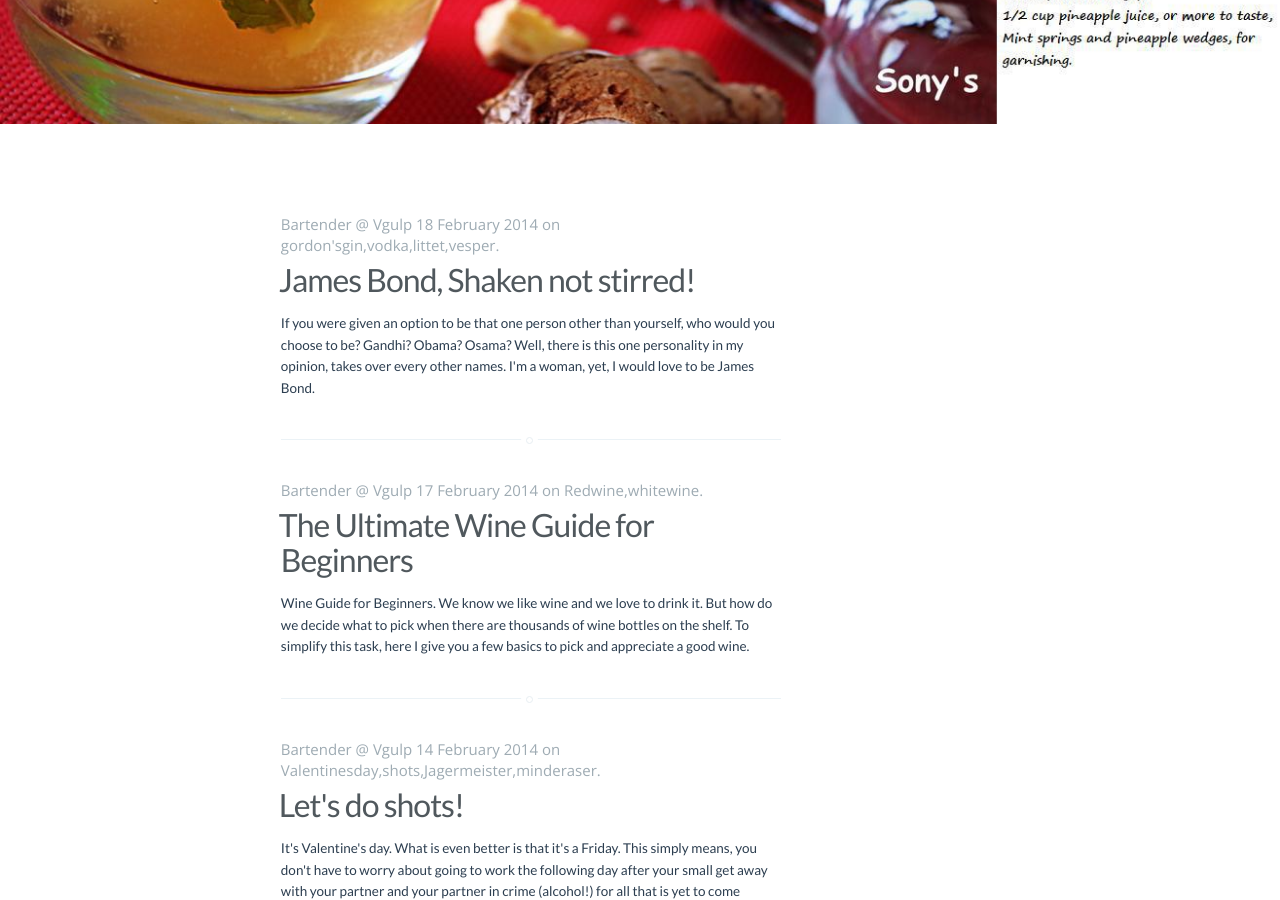
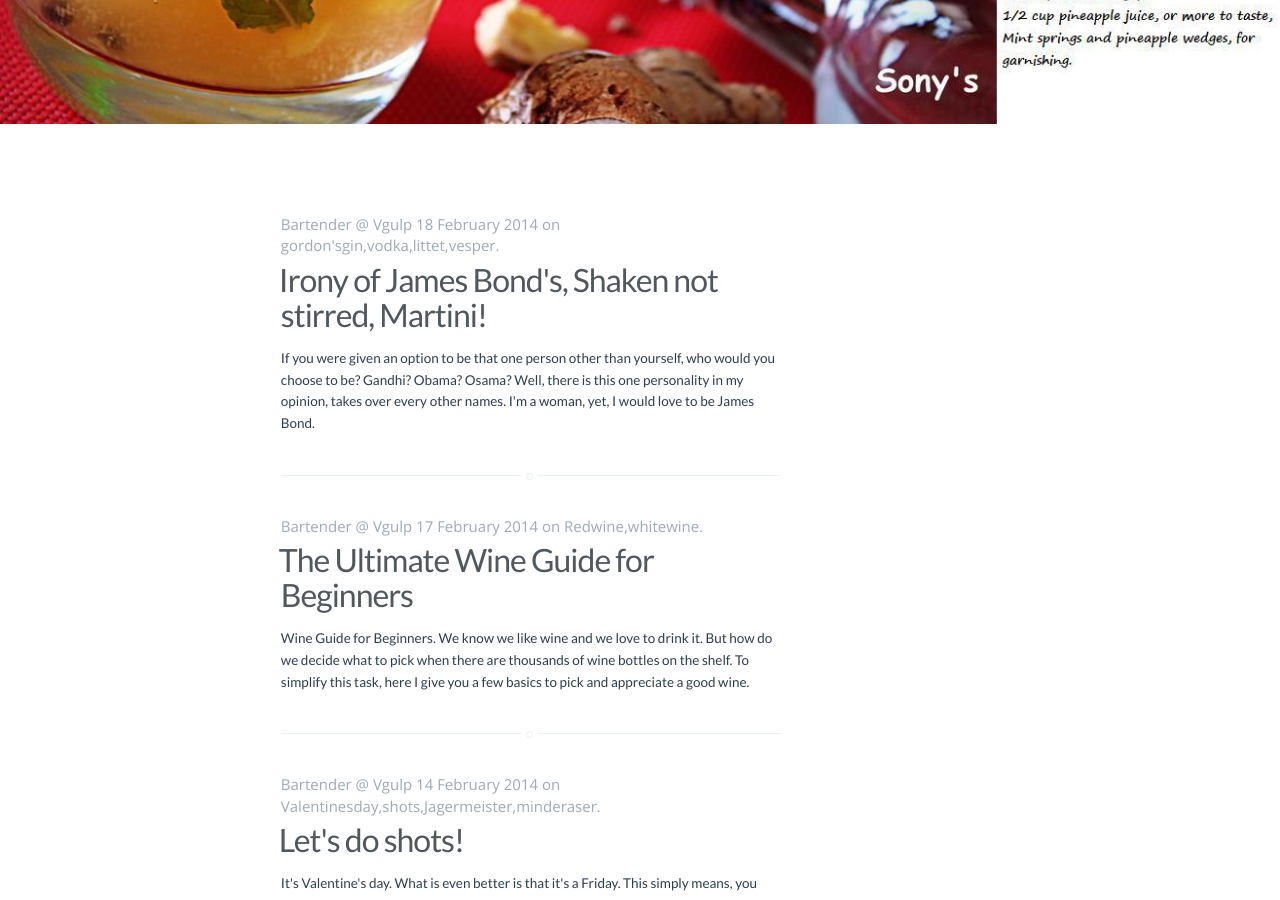
Before and after one commit to ajeeshpu/vgulp-jekyll, a Jekyll site: the page built from blog/index.html, in a window 1280 px wide and 900 px high, scrolled down 416 px. Built offline with Jekyll 4.4.1, drawn with Linux system fonts in a browser that asks for light colours; some web fonts are replaced; Markdown is read by kramdown in place of the engine named in the settings; the list of posts is cut into pages by our own code.

Commit message:
vesper title edited

```diff
--- a/_posts/2014-02-18-James-Bond-Shaken-not-Stirred.markdown
+++ b/_posts/2014-02-18-Irony-of-James-Bonds-Shaken-not-Stirred-Martini.markdown
@@ -1,6 +1,6 @@
 ---
 layout: blog-post
-title:  "James Bond, Shaken not stirred!"
+title:  "Irony of James Bond's, Shaken not stirred, Martini!"
 description: "If you were given an option to be that one person other than yourself, who would you choose to be? Gandhi? Obama? Osama? Well, there is this one personality in my opinion, takes over every other names. I'm a woman, yet, I would love to be James Bond."
 date:   2014-02-18 18:48:11
 tags: gordon's gin,vodka,littet,vesper.
@@ -13,7 +13,7 @@ If you were given an option to be that one person other than yourself, who would
 
 ***Martini***
 
-Typically, a martini is made with gin, traditionally, dry vermouth and olives/ lemon twist for garnishing, served straight up in a martini glass. Contrary to the popular belief, any unflavored martini (without fruit juices or other mixers) should be stirred and not shaken. (Ask any mixologist, especially one who specifically calls him a mixologist and not a bartender). To add insult, many purists believe a vodka martini is no martini at all; only gin will do. Now, let me explain to you the why not of don't shake a martini.
+Typically, a martini is made with gin, traditionally, dry vermouth and olives/ lemon twist for garnishing, served straight up in a martini glass. Contrary to the popular belief, any unflavored martini (without fruit juices or other mixers) should be stirred and not shaken. (Ask any mixologist, especially one who specifically calls him a mixologist and not a bartender). To add insult, many purists believe a vodka martini is no martini at all; only gin will do. Now, let me explain to you the "why not" of don't shake a martini.
 When you shake a drink with ice, it dilutes the drink. So, you are actually watering down the real deal here. A shaken martini is usually colder than one stirred, since the ice has had a chance to swish around the drink more. Shaking a martini dissolves air into the mix; this is the "bruising" of the gin and seasoned martini drinkers complain about it as being too "sharp."
 
 Now let's get down to James Bond's Vesper Martini.
```
